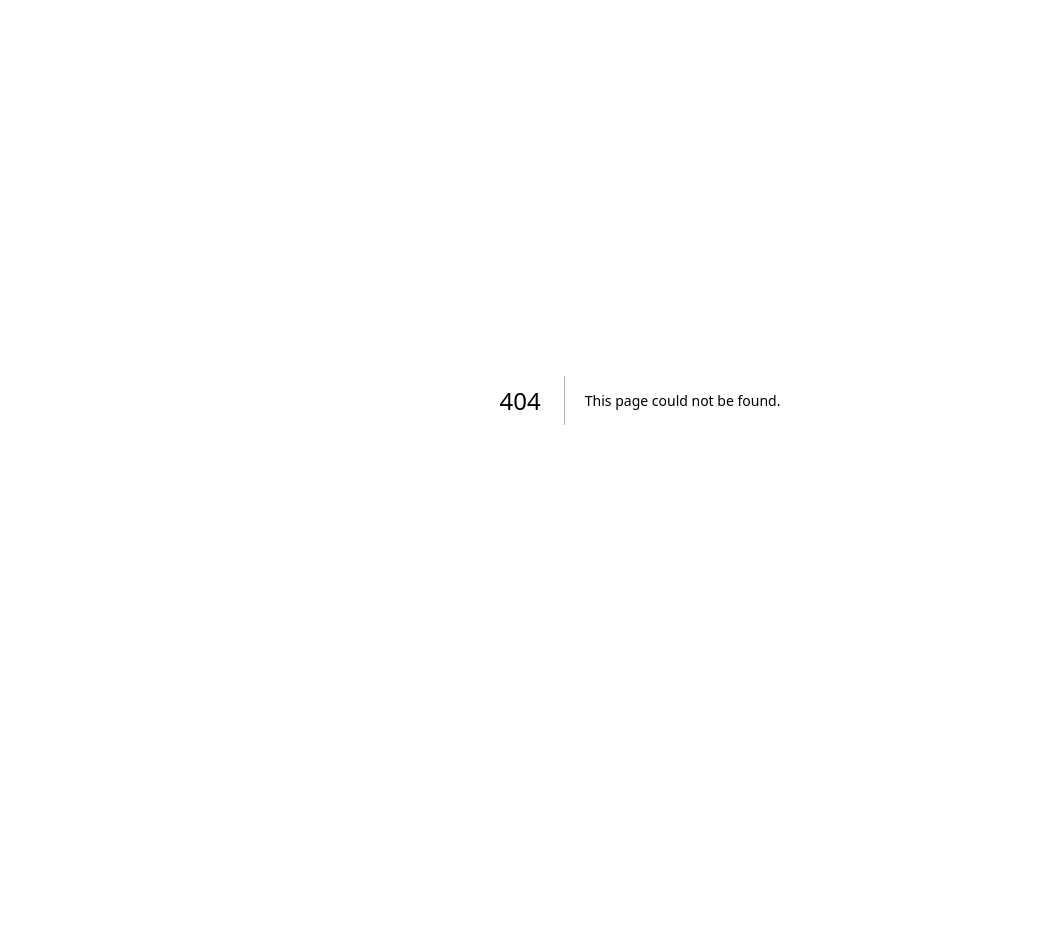
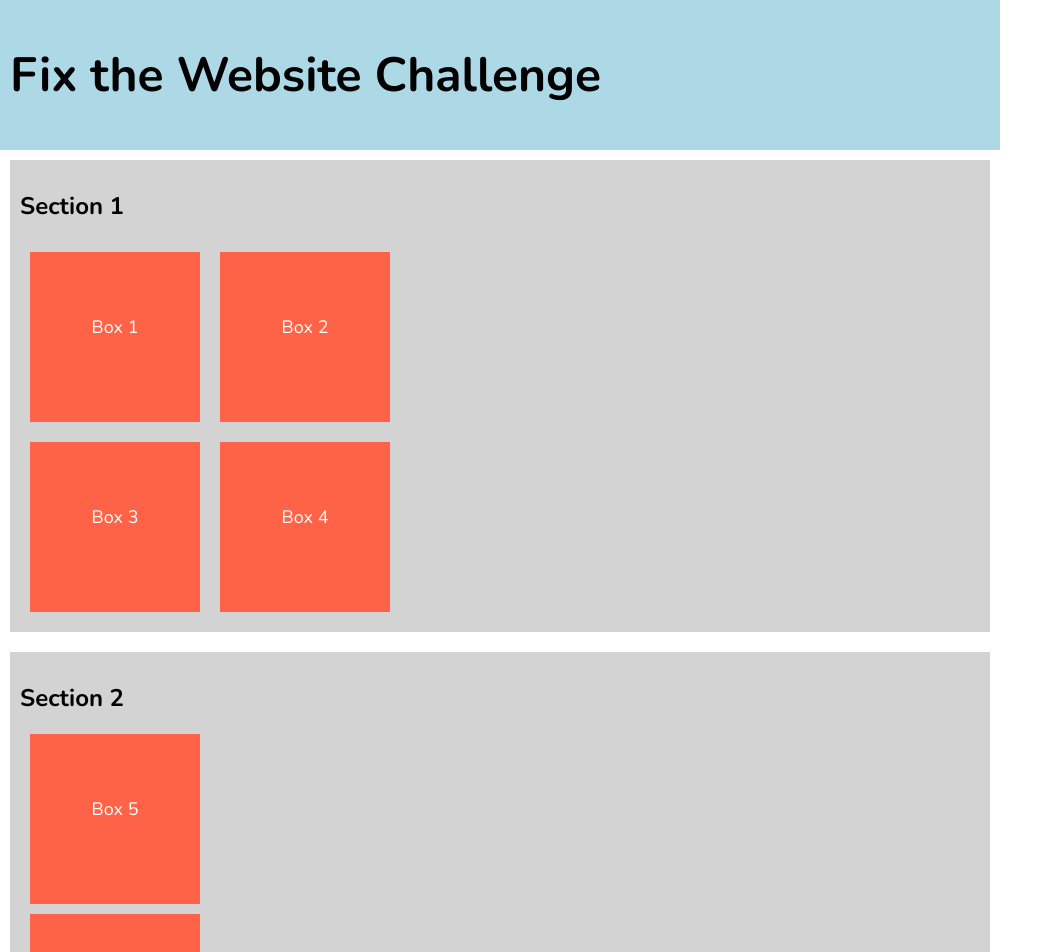
Before and after one commit to mortz123/DevTraining23, a Next.js app: page /day1 in a window 1280 px wide. Before the commit this address had no page. Shown: the top 952 px of the page, without its empty margins (0-1063 px from the left). Before the commit the page ends 800 px from the top, so only its background shows below. Built offline with nearby package versions, Linux system fonts and the light colour scheme.

Commit message:
added day1

```diff
--- /dev/null
+++ b/pages/day1.jsx
@@ -0,0 +1,36 @@
+import React from 'react';
+import styles from './day1.module.css';
+
+export default function Day1() {
+  return (
+    <div className={styles.container}>
+      <header className={styles.header}>
+        <h1>Fix the Website Challenge</h1>
+      </header>
+      <main className={styles.main}>
+        <section className={styles.section}>
+          <h2>Section 1</h2>
+          <div className={styles.column}>
+            <div className={styles.box}>Box 1</div>
+            <div className={styles.box}>Box 2</div>
+          </div>
+          <div className={styles.column}>
+            <div className={styles.box}>Box 3</div>
+            <div className={styles.box}>Box 4</div>
+          </div>
+        </section>
+        <section className={styles.section}>
+          <h2>Section 2</h2>
+          <div className={styles.row}>
+            <div className={styles.box}>Box 5</div>
+            <div className={styles.box}>Box 6</div>
+          </div>
+          <div className={styles.row}>
+            <div className={styles.box}>Box 7</div>
+            <div className={styles.box}>Box 8</div>
+          </div>
+        </section>
+      </main>
+    </div>
+  );
+}
--- /dev/null
+++ b/pages/day1.module.css
@@ -0,0 +1,40 @@
+.container {
+  width: 1000px;
+  height: 100%;
+}
+
+.header {
+  background-color: lightblue;
+  padding: 10px;
+  font-size: 24px;
+}
+
+.main {
+  padding: 10px;
+}
+
+.section {
+  background-color: lightgrey;
+  margin-bottom: 20px;
+  padding: 10px;
+}
+
+.column {
+  display: flex;
+}
+
+.row {
+  display: block;
+}
+
+.box {
+  background-color: tomato;
+  color: white;
+  padding: 10px;
+  margin: 10px;
+  font-size: 18px;
+  width: 150px;
+  height: 150px;
+  text-align: center;
+  line-height: 130px;
+}
```
